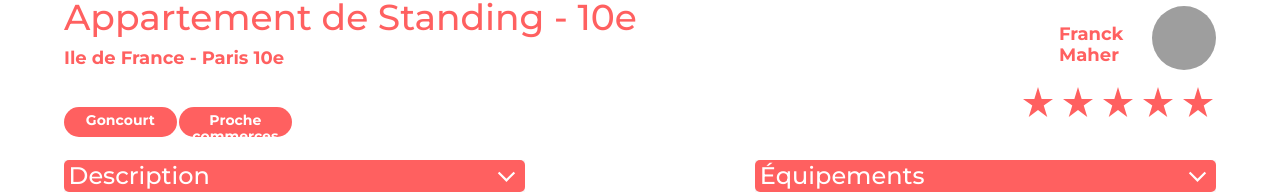
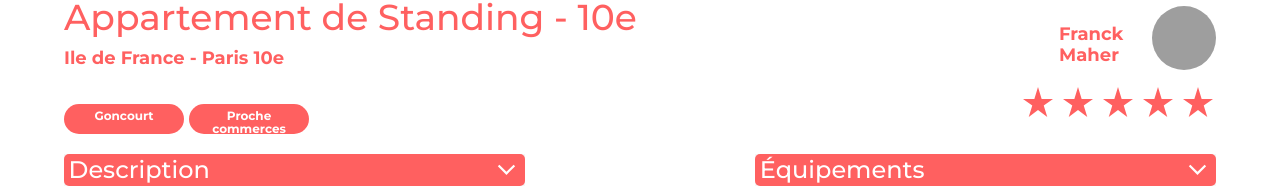
Before and after one commit to LilouCode/LisaLox_11_02052022, a React (Create React App) app: page /rental/0979876d in a window 1280 px wide. Shown: the part 616-810 px from the top of the page. Built offline with nearby package versions, Linux system fonts and the light colour scheme; grey boxes are pictures that could not be loaded.

Commit message:
style (tags): change size and padding values Following the Figma pattern

```diff
--- a/src/styles/components/_tag.scss
+++ b/src/styles/components/_tag.scss
@@ -2,11 +2,11 @@
     color: $white;
     background-color: $color-primary;
     border-radius: 20px;
-    width: 115px;
+    width: 125px;
     height: 25px;
-    font-size: 14px;
+    font-size: 12px;
     font-size: $regular;
     text-align: center;
-    padding: 2% 3% 0 3%;
-    margin-right: 1%;
+    padding: 2% 0 0 0;
+    margin-right: 2%;
 }
```
